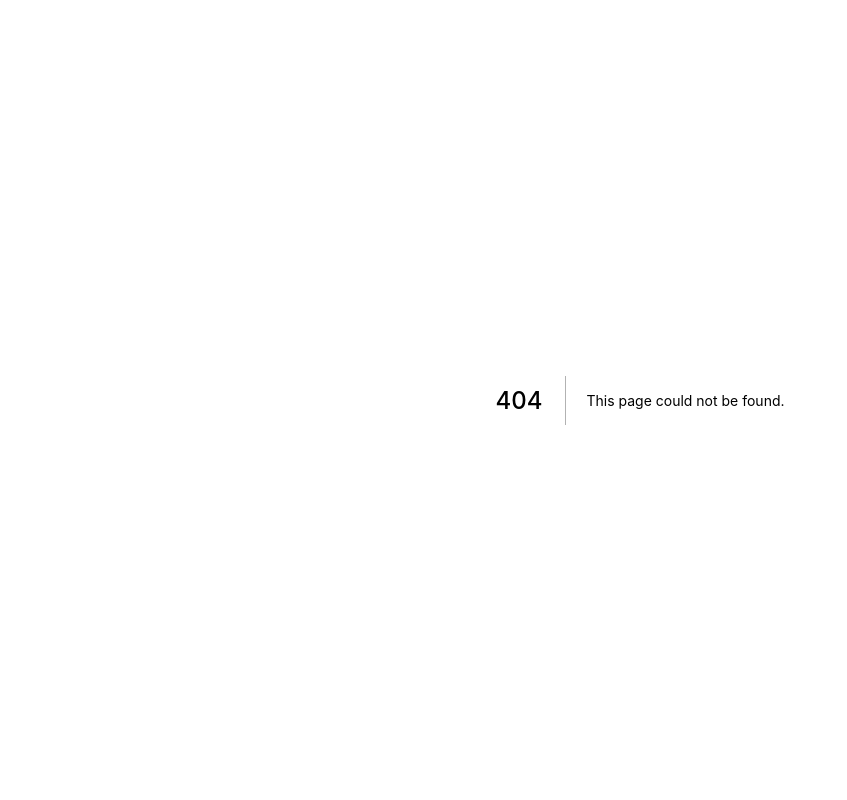
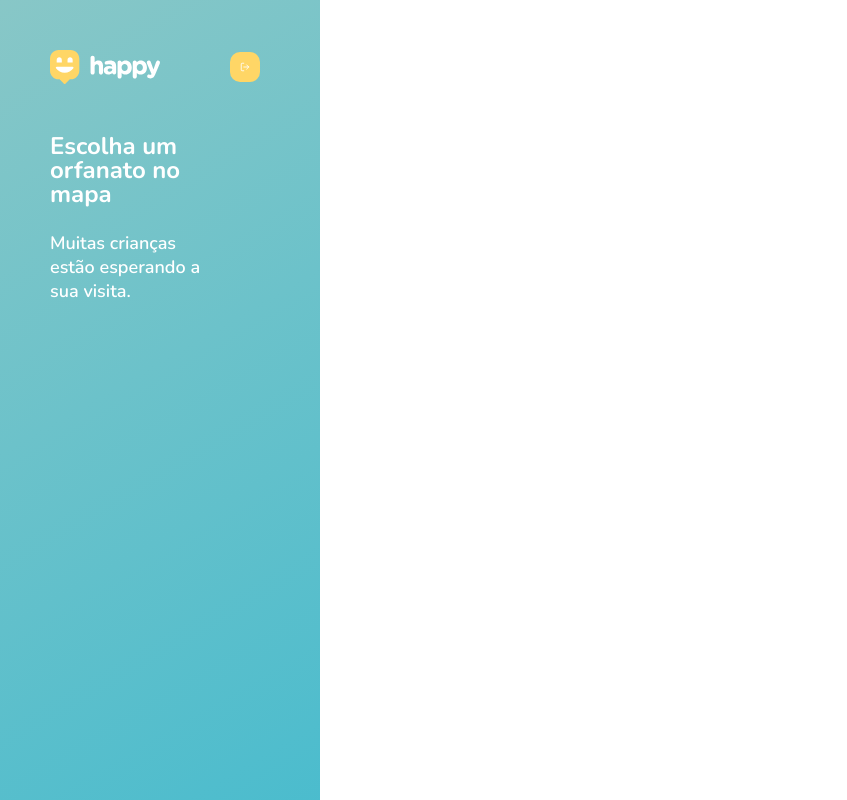
Before and after one commit to designfischer/happy-frontend, a Next.js app: page /orphanages in a window 1280 px wide. Before the commit this address had no page. Shown: the whole page, without its empty margins (0-847 px from the left). Built offline with nearby package versions, Linux system fonts and the light colour scheme.

Commit message:
orphanage list page added

```diff
--- a/pages/index.tsx
+++ b/pages/index.tsx
@@ -1,6 +1,6 @@
 import Link from 'next/link'
 import Head from 'next/head'
-import { FiArrowRight } from 'react-icons/fi'
+import { FiSearch, FiLogIn } from 'react-icons/fi'
 import styled from 'styled-components'
 import { PageContainer } from '../styles/PageContent/styles'
 import { DefaultButton } from '../styles/DefaultButton/styles'
@@ -21,11 +21,19 @@ const LandingPage = () => {
                         <Subtitle>
                             Visite orfanatos e mude o dia de muitas crianças
                         </Subtitle>
-                        <Link href="/login">
-                            <CallToAction>
-                                <FiArrowRight size={18} color="#fff" />
-                            </CallToAction>
-                        </Link>
+                        <LandingActions>
+                            <Link href="/orphanages">
+                                <NavigateToMap>
+                                    <span>Ver Orfanatos</span>
+                                    <FiSearch size={18} color="#fff" />
+                                </NavigateToMap>
+                            </Link>
+                            <Link href="/login">
+                                <NavigateToLogin>
+                                    <FiLogIn size={18} color="#fff" />
+                                </NavigateToLogin>
+                            </Link>
+                        </LandingActions>
                     </LeftContainer>
 
                     <RightContainer>
@@ -71,9 +79,29 @@ const Subtitle = styled.h2`
     font-weight: 500;
 `
 
-const CallToAction = styled(DefaultButton)`
+const LandingActions = styled.div`
+    display: flex;
+`
+
+export const CallToAction = styled(DefaultButton)`
+    cursor: pointer;
+    margin: 0 10px;
+    color: white;
+
+    span {
+        margin-right: 10px;
+        font-weight: bold;
+    }
+`
+
+const NavigateToMap = styled(CallToAction)`
+    width: 200px;
+`
+
+const NavigateToLogin = styled(CallToAction)`
     width: 50px;
-    cursor: pointer;
+
+    background: #f8dc90;
 `
 
 const HeroImage = styled.img`
--- /dev/null
+++ b/pages/orphanages.tsx
@@ -0,0 +1,71 @@
+import Link from 'next/link'
+import React from 'react'
+import { FiLogOut } from 'react-icons/fi'
+import styled from 'styled-components'
+import { CallToAction } from '.'
+import { PageWithSideBar } from '../styles/PageContent/styles'
+
+const Orphanages = () => {
+    return (
+        <PageWithSideBar>
+            <SideBar>
+                <SideBarHeader>
+                    <SideBarLogoImage src="/assets/logo.svg" />
+                    <Link href="/">
+                        <NavigateBack>
+                            <FiLogOut size={10} color="#fff" />
+                        </NavigateBack>
+                    </Link>
+                </SideBarHeader>
+                <SideBarTitle>Escolha um orfanato no mapa</SideBarTitle>
+                <SideBarDescription>
+                    Muitas crianças estão esperando a sua visita.
+                </SideBarDescription>
+            </SideBar>
+            <Map />
+        </PageWithSideBar>
+    )
+}
+
+export default Orphanages
+
+const SideBar = styled.aside`
+    display: flex;
+    flex-direction: column;
+
+    padding: 50px;
+`
+
+const SideBarHeader = styled.div`
+    display: flex;
+
+    justify-content: space-between;
+    align-items: center;
+
+    margin-bottom: 50px;
+`
+
+const SideBarLogoImage = styled.img`
+    max-width: 50%;
+`
+
+const SideBarTitle = styled.h2`
+    font-size: 24px;
+    line-height: 24px;
+    max-width: 70%;
+    margin-bottom: 25px;
+`
+
+const SideBarDescription = styled.p`
+    font-size: 18px;
+    max-width: 70%;
+`
+
+const Map = styled.div`
+    background: white;
+`
+
+const NavigateBack = styled(CallToAction)`
+    width: 30px;
+    height: 30px;
+`
--- a/styles/PageContent/styles.tsx
+++ b/styles/PageContent/styles.tsx
@@ -8,3 +8,8 @@ export const PageContainer = styled.div`
     display: flex;
     justify-content: center;
 `
+
+export const PageWithSideBar = styled(PageContainer)`
+    display: grid;
+    grid-template-columns: 1fr 3fr;
+`
```
